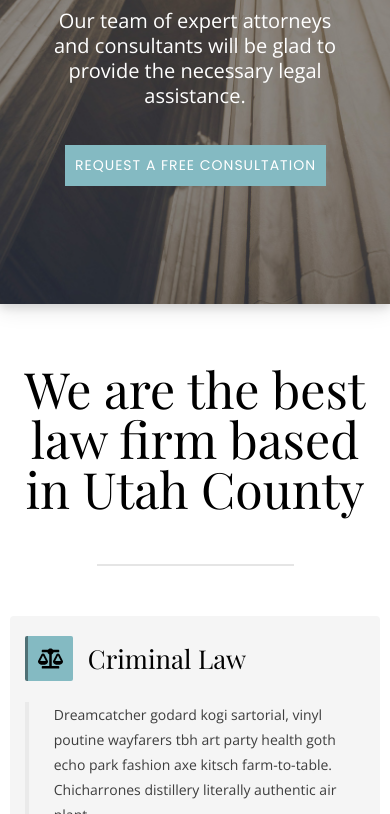
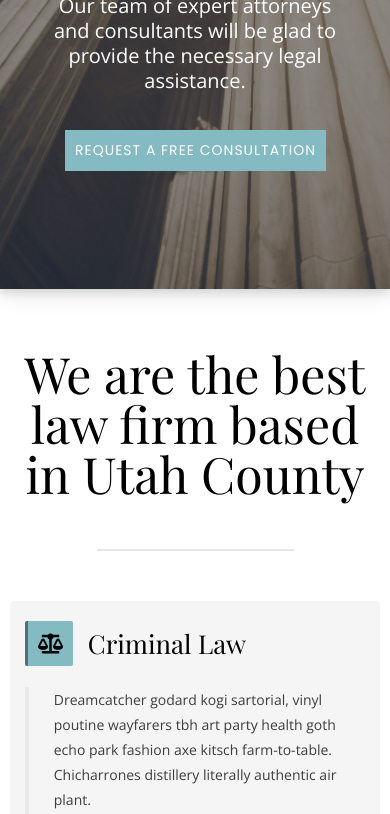
Before and after one commit to klubb/heatonlaw, a Gatsby site: page / in a window 390 px wide. Shown: the part 395-1209 px from the top of the page. Built offline with nearby package versions, Linux system fonts and the light colour scheme; Gatsby itself is replaced by a stand-in of ours.

Commit message:
small fixes

```diff
--- a/src/components/layout.css
+++ b/src/components/layout.css
@@ -27,7 +27,7 @@ footer, header, hgroup, menu, nav, section {
 }
 body {
 	line-height: 1;
-	margin-top: 145px;
+	margin-top: 15vh;
 	overflow-x: hidden;
 
 }
@@ -79,7 +79,7 @@ a {
 
 @media(max-width: 748px) {
 	body {
-		margin-top: 108px;
+		margin-top: 11vh;
 	}
 
 
```
